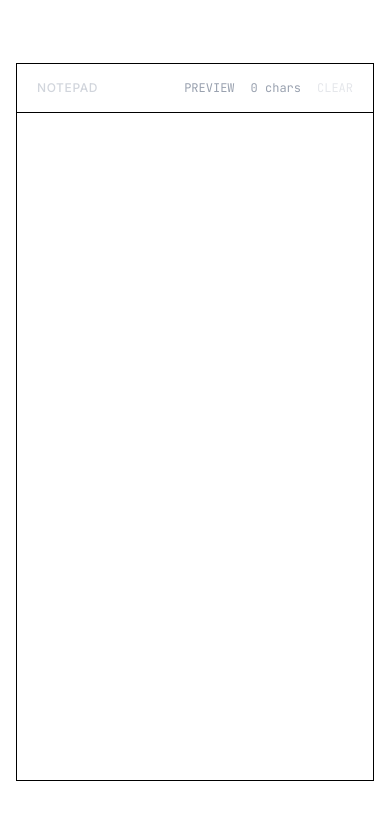
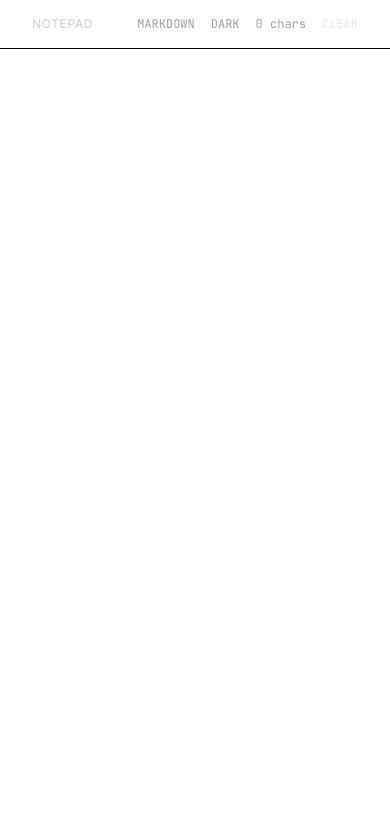
Before and after one commit to wes383/notepad, a React (Vite) app: page / in a window 390 px wide. Shown: the top 820 px of the page. Built offline with nearby package versions, Linux system fonts and the light colour scheme.

Commit message:
feat: improve UI and add dark mode

```diff
--- a/index.html
+++ b/index.html
@@ -4,7 +4,7 @@
     <meta charset="UTF-8" />
     <link rel="preconnect" href="https://fonts.googleapis.com">
     <link rel="preconnect" href="https://fonts.gstatic.com" crossorigin>
-    <link href="https://fonts.googleapis.com/css2?family=Inter:wght@400;500;600&family=Noto+Sans+SC:wght@400;500;700&family=JetBrains+Mono:wght@400;500&display=block" rel="stylesheet">
+    <link href="https://fonts.googleapis.com/css2?family=Inter:wght@400;500;600&family=Noto+Sans+SC:wght@400;500;700&family=JetBrains+Mono:wght@400;500&display=swap" rel="stylesheet">
     <meta name="viewport" content="width=device-width, initial-scale=1.0" />
     <title>Notepad</title>
   </head>
--- a/src/App.tsx
+++ b/src/App.tsx
@@ -7,13 +7,29 @@ function App() {
   const [title, setTitle] = useState('NOTEPAD')
   const [isEditingTitle, setIsEditingTitle] = useState(false)
   const [isPreview, setIsPreview] = useState(false)
+  const [isDarkMode, setIsDarkMode] = useState(() => {
+    if (typeof window !== 'undefined') {
+      return localStorage.getItem('theme') === 'dark' ||
+        (!localStorage.getItem('theme') && window.matchMedia('(prefers-color-scheme: dark)').matches)
+    }
+    return false
+  })
   const titleInputRef = useRef<HTMLInputElement>(null)
 
   const editorRef = useRef<HTMLTextAreaElement>(null)
   const previewRef = useRef<HTMLDivElement>(null)
   const scrollRatioRef = useRef(0)
   const cursorPosRef = useRef<{ start: number; end: number } | null>(null)
-  const skipBlurRef = useRef(false)
+
+  useEffect(() => {
+    if (isDarkMode) {
+      document.documentElement.classList.add('dark')
+      localStorage.setItem('theme', 'dark')
+    } else {
+      document.documentElement.classList.remove('dark')
+      localStorage.setItem('theme', 'light')
+    }
+  }, [isDarkMode])
 
   useEffect(() => {
     if (isEditingTitle && titleInputRef.current) {
@@ -21,6 +37,10 @@ function App() {
       titleInputRef.current.select()
     }
   }, [isEditingTitle])
+
+  useEffect(() => {
+    document.title = title
+  }, [title])
 
   useLayoutEffect(() => {
     if (isPreview && previewRef.current) {
@@ -45,7 +65,6 @@ function App() {
   }, [isPreview])
 
   const handleTogglePreview = () => {
-    // Capture current scroll ratio and cursor position before switching
     if (!isPreview && editorRef.current) {
       const { scrollTop, scrollHeight, clientHeight, selectionStart, selectionEnd } = editorRef.current
       const maxScroll = scrollHeight - clientHeight
@@ -72,47 +91,55 @@ function App() {
     }
   }
 
+  const toggleTheme = () => setIsDarkMode(!isDarkMode)
+
   return (
-    <div className="min-h-screen bg-white flex flex-col items-center justify-center p-4 md:p-8 font-sans selection:bg-indigo-100 selection:text-indigo-900">
-      <div className="w-full max-w-6xl flex flex-col h-[85vh] transition-all duration-300 border border-black">
+    <div className="h-screen w-screen bg-white dark:bg-[#18181b] flex flex-col font-sans selection:bg-indigo-100 dark:selection:bg-indigo-900 selection:text-indigo-900 dark:selection:text-indigo-100 overflow-hidden transition-colors duration-300">
+      <div className="w-full h-full flex flex-col transition-all duration-300">
         {/* Header */}
-        <div className="px-5 py-4 flex justify-between items-center sticky top-0 z-10 select-none bg-white border-b border-black">
+        <div className="px-8 md:px-12 py-4 flex justify-between items-center sticky top-0 z-10 select-none bg-white dark:bg-[#18181b] border-b border-black dark:border-white/20 transition-colors duration-300">
           {/* Title */}
           <div className="flex-1 flex items-center">
-            {isEditingTitle && !isPreview ? (
+            {isEditingTitle ? (
               <input
                 ref={titleInputRef}
                 type="text"
                 value={title}
+                maxLength={50}
                 onChange={(e) => setTitle(e.target.value)}
                 onBlur={handleTitleSubmit}
                 onKeyDown={(e) => e.key === 'Enter' && handleTitleSubmit()}
-                className="text-xs font-medium text-gray-500 tracking-wider bg-transparent outline-none w-48"
+                className="text-xs font-medium text-gray-500 dark:text-gray-400 tracking-wider bg-transparent outline-none w-48"
               />
             ) : (
               <div
-                onMouseDown={() => skipBlurRef.current = true}
-                onClick={() => !isPreview && setIsEditingTitle(true)}
-                className={`text-xs font-medium text-gray-300 tracking-wider ${!isPreview ? 'cursor-pointer hover:text-gray-500' : 'cursor-default'} transition-colors`}
+                onClick={() => setIsEditingTitle(true)}
+                className="text-xs font-medium text-gray-300 dark:text-gray-600 tracking-wider cursor-pointer hover:text-gray-500 dark:hover:text-gray-400 transition-colors"
               >
                 {title}
               </div>
             )}
           </div>
 
-          <div className="flex items-center space-x-4 text-xs text-gray-400 font-mono">
+          <div className="flex items-center space-x-4 text-xs text-gray-400 dark:text-gray-500 font-mono">
             <button
               onMouseDown={(e) => e.preventDefault()}
               onClick={handleTogglePreview}
-              className={`transition-colors cursor-pointer outline-none ${isPreview ? 'text-gray-900 hover:text-gray-700 font-bold' : 'text-gray-400 hover:text-gray-600'}`}
+              className={`transition-colors cursor-pointer outline-none ${isPreview ? 'text-gray-900 dark:text-gray-100 hover:text-gray-700 dark:hover:text-gray-300 font-bold' : 'text-gray-400 hover:text-gray-600 dark:text-gray-500 dark:hover:text-gray-300'}`}
             >
-              {isPreview ? 'EDIT' : 'PREVIEW'}
+              {isPreview ? 'EDIT' : 'MARKDOWN'}
+            </button>
+            <button
+              onClick={toggleTheme}
+              className="transition-colors cursor-pointer outline-none text-gray-400 hover:text-gray-600 dark:text-gray-500 dark:hover:text-gray-300"
+            >
+              {isDarkMode ? 'LIGHT' : 'DARK'}
             </button>
             <span>{text.length} chars</span>
             <button
               onMouseDown={(e) => e.preventDefault()}
               onClick={handleClear}
-              className={`transition-colors cursor-pointer outline-none focus:text-red-600 ${text.length > 0 ? 'hover:text-red-500 text-gray-400' : 'text-gray-200 cursor-default'}`}
+              className={`transition-colors cursor-pointer outline-none focus:text-red-600 dark:focus:text-red-400 ${text.length > 0 ? 'hover:text-red-500 dark:hover:text-red-400 text-gray-400 dark:text-gray-500' : 'text-gray-200 dark:text-gray-700 cursor-default'}`}
               disabled={text.length === 0}
             >
               CLEAR
@@ -124,29 +151,17 @@ function App() {
         {isPreview ? (
           <div
             ref={previewRef}
-            onClick={() => {
-              if (!window.getSelection()?.toString()) {
-                handleTogglePreview()
-              }
-            }}
-            className="flex-1 w-full px-5 py-6 overflow-y-auto text-gray-700 leading-relaxed text-lg font-sans bg-transparent prose prose-slate max-w-none cursor-pointer"
+            className="flex-1 w-full px-8 md:px-12 py-6 overflow-y-auto text-gray-700 dark:text-gray-300 leading-relaxed text-lg font-sans bg-transparent prose prose-slate dark:prose-invert max-w-none"
           >
             <ReactMarkdown remarkPlugins={[remarkGfm]}>{text}</ReactMarkdown>
           </div>
         ) : (
           <textarea
             ref={editorRef}
-            className="flex-1 w-full px-5 py-6 resize-none outline-none text-gray-700 leading-relaxed text-lg placeholder-gray-200 font-sans bg-transparent"
+            className="flex-1 w-full px-8 md:px-12 py-6 resize-none outline-none text-gray-700 dark:text-gray-300 leading-relaxed text-lg placeholder-gray-200 dark:placeholder-gray-700 font-sans bg-transparent"
             placeholder=""
             value={text}
             onChange={(e) => setText(e.target.value)}
-            onBlur={() => {
-              if (skipBlurRef.current) {
-                skipBlurRef.current = false
-                return
-              }
-              handleTogglePreview()
-            }}
             spellCheck={false}
             autoFocus
           />
--- a/src/index.css
+++ b/src/index.css
@@ -1,5 +1,6 @@
 @import "tailwindcss";
 @plugin "@tailwindcss/typography";
+@variant dark (&:where(.dark, .dark *));
 
 @theme {
   --font-sans: "Inter", "Noto Sans SC", ui-sans-serif, system-ui, -apple-system, BlinkMacSystemFont, "Segoe UI", Roboto, "Helvetica Neue", Arial, "Noto Sans", sans-serif, "Apple Color Emoji", "Segoe UI Emoji", "Segoe UI Symbol", "Noto Color Emoji";
@@ -12,6 +13,14 @@ html, body, #root {
   padding: 0;
   font-family: var(--font-sans);
   background-color: #ffffff;
+  transition: background-color 0.3s ease, color 0.3s ease;
+  color-scheme: light;
+}
+
+.dark html, .dark body, .dark #root {
+  background-color: #18181b;
+  color: #e4e4e7;
+  color-scheme: dark;
 }
 
 .prose :where(code):not(:where([class~="not-prose"] *)):not(:where(pre *)) {
@@ -26,6 +35,11 @@ html, body, #root {
   color: #1f2937;
 }
 
+.dark .prose :where(code):not(:where([class~="not-prose"] *)):not(:where(pre *)) {
+  background-color: #27272a;
+  color: #e4e4e7;
+}
+
 .prose :where(code):not(:where([class~="not-prose"] *)):not(:where(pre *))::before,
 .prose :where(code):not(:where([class~="not-prose"] *)):not(:where(pre *))::after {
   content: "";
@@ -38,6 +52,12 @@ html, body, #root {
   border: 1px solid #e5e7eb;
   margin-top: 1.5em;
   margin-bottom: 1.5em;
+}
+
+.dark .prose :where(pre):not(:where([class~="not-prose"] *)) {
+  background-color: #27272a;
+  color: #e4e4e7;
+  border-color: #3f3f46;
 }
 
 .prose :where(pre code):not(:where([class~="not-prose"] *)) {
@@ -67,6 +87,10 @@ html, body, #root {
   vertical-align: middle;
 }
 
+.dark .prose input[type="checkbox"] {
+  border-color: #71717a;
+}
+
 .prose input[type="checkbox"]::before {
   content: "";
   width: 0.35em;
@@ -81,6 +105,10 @@ html, body, #root {
   transform-origin: center;
   translate: -50% -50%;
   transition: transform 0.1s ease-in-out, opacity 0.1s ease-in-out;
+}
+
+.dark .prose input[type="checkbox"]::before {
+  border-color: #e4e4e7;
 }
 
 .prose input[type="checkbox"]:checked::before {
@@ -100,6 +128,10 @@ html, body, #root {
   color: #4b5563;
 }
 
+.dark .prose blockquote {
+  color: #a1a1aa;
+}
+
 .prose blockquote::before {
   content: "";
   position: absolute;
@@ -110,3 +142,7 @@ html, body, #root {
   background-color: #e5e7eb;
   border-radius: 9999px;
 }
+
+.dark .prose blockquote::before {
+  background-color: #3f3f46;
+}
```
